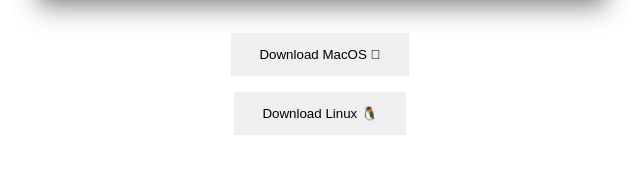
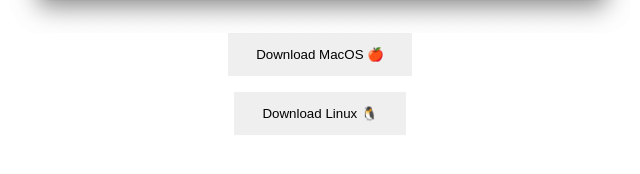
Before and after one commit to MiguelTheDeveloper/miguelthedeveloper.github.io, a plain HTML site: page tisalabs/index.html in a window 1280 px wide. Shown: the part 574-748 px from the top of the page, 320-960 px from the left. Drawn offline with Linux system fonts and the light colour scheme.

Commit message:
apple logo

```diff
--- a/tisalabs/index.html
+++ b/tisalabs/index.html
@@ -7,7 +7,7 @@
     <img src="img.png" width="620" height="434"><br>
     <form method="get" action="macos/tisalabs-motd.zip">
     <button class="btn">
-    Download MacOS 
+    Download MacOS 🍎
     </button>
     </form>
     <form method="get" action="linux/tisalabs-motd.zip">
```
